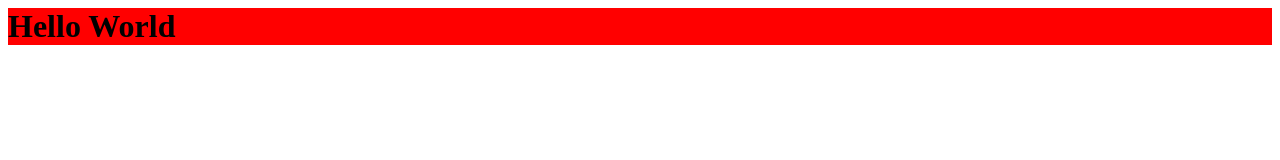
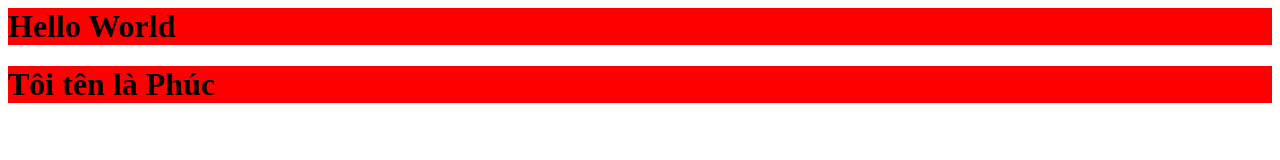
Before and after one commit to phuc123asd/BaiTap1, a plain HTML site: page hoc_html/index.html in a window 1280 px wide. Drawn offline with Linux system fonts and the light colour scheme.

Commit message:
Them dong toi ten la phuc vao file index

```diff
--- a/hoc_html/index.html
+++ b/hoc_html/index.html
@@ -1,2 +1,3 @@
 <head></head>
 <h1 style="background-color: red;">Hello World</h1>
+<h1 style="background-color: red;">Tôi tên là Phúc</h1>
```
